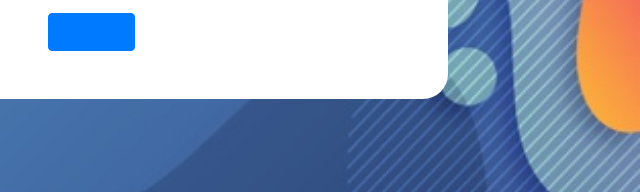
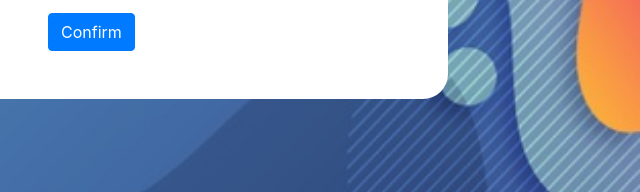
Before and after one commit to Chanchal1603/cloth-it, a plain HTML site: page address.html in a window 1280 px wide. Shown: the part 341-533 px from the top of the page, 640-1280 px from the left. Drawn offline with nearby package versions, Linux system fonts and the light colour scheme.

Commit message:
add confirm button

```diff
--- a/address.html
+++ b/address.html
@@ -21,7 +21,7 @@
     <div class="container my-5 block-white">
 
         <div class="row">
-            <div class="col-md-6 my-auto px-5">
+            <div class="col-md-6 my-auto px-5 ">
                 <img src="./img/donate2.jpg" width="100%" alt="">
             </div>
             <div class="col-md-6 my-auto px-5 py-5">
@@ -54,7 +54,8 @@
                         </div>
                     </div>
 
-                    <button type="submit" class="btn btn-primary"><a href="thank.html">Confirm</a></button>
+                    <button type="submit" class="btn btn-primary "><a class="anchorButton"
+                            href="thanks.html">Confirm</a></button>
                 </form>
 
 
--- a/index.css
+++ b/index.css
@@ -4,6 +4,14 @@
   border-radius: 25px;
   box-shadow: 2px;
   width: 70%;
+}
+.anchorButton {
+  text-decoration: none;
+  color: white;
+}
+.anchorButton:hover {
+  text-decoration: none;
+  color: white;
 }
 
 .block-white {
```
